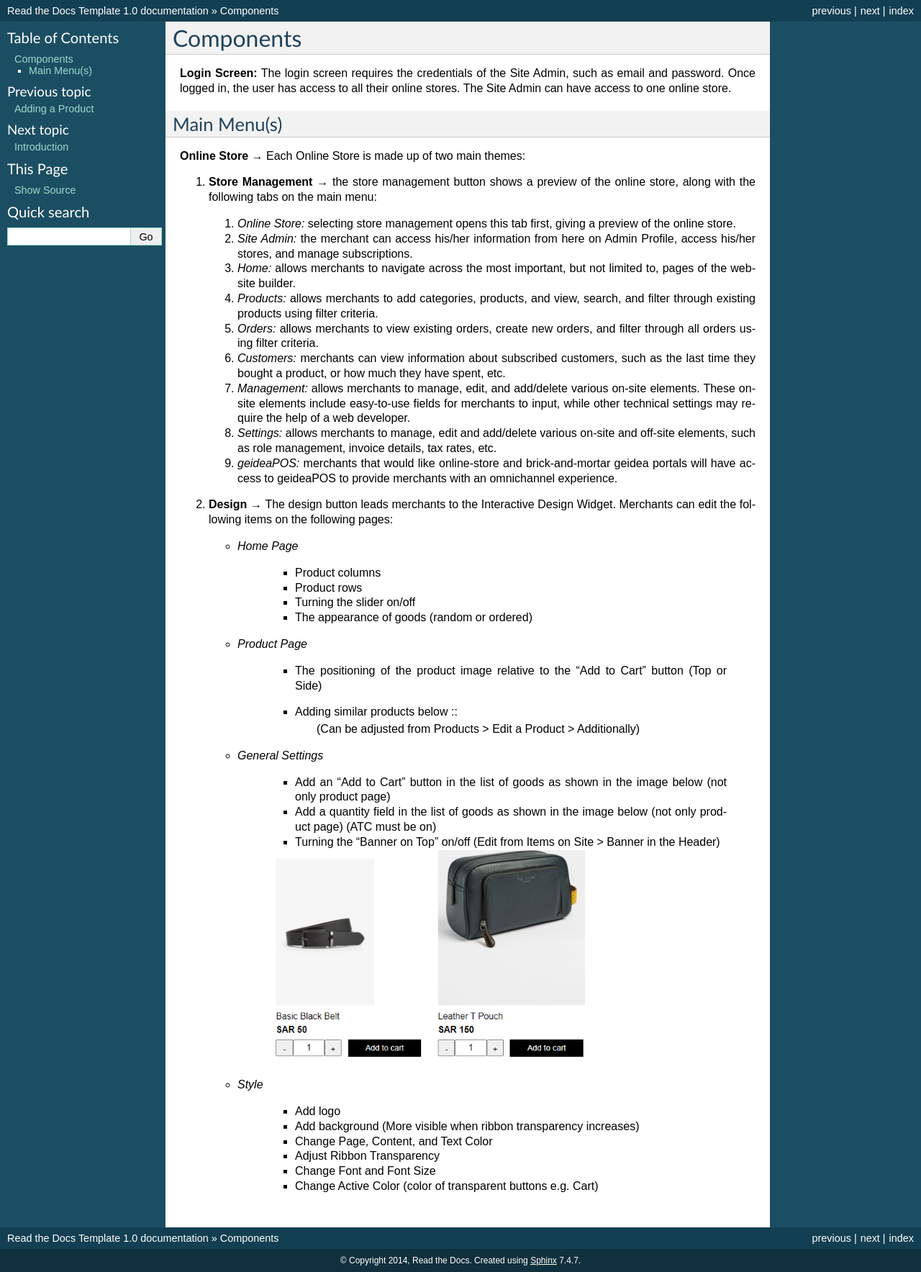
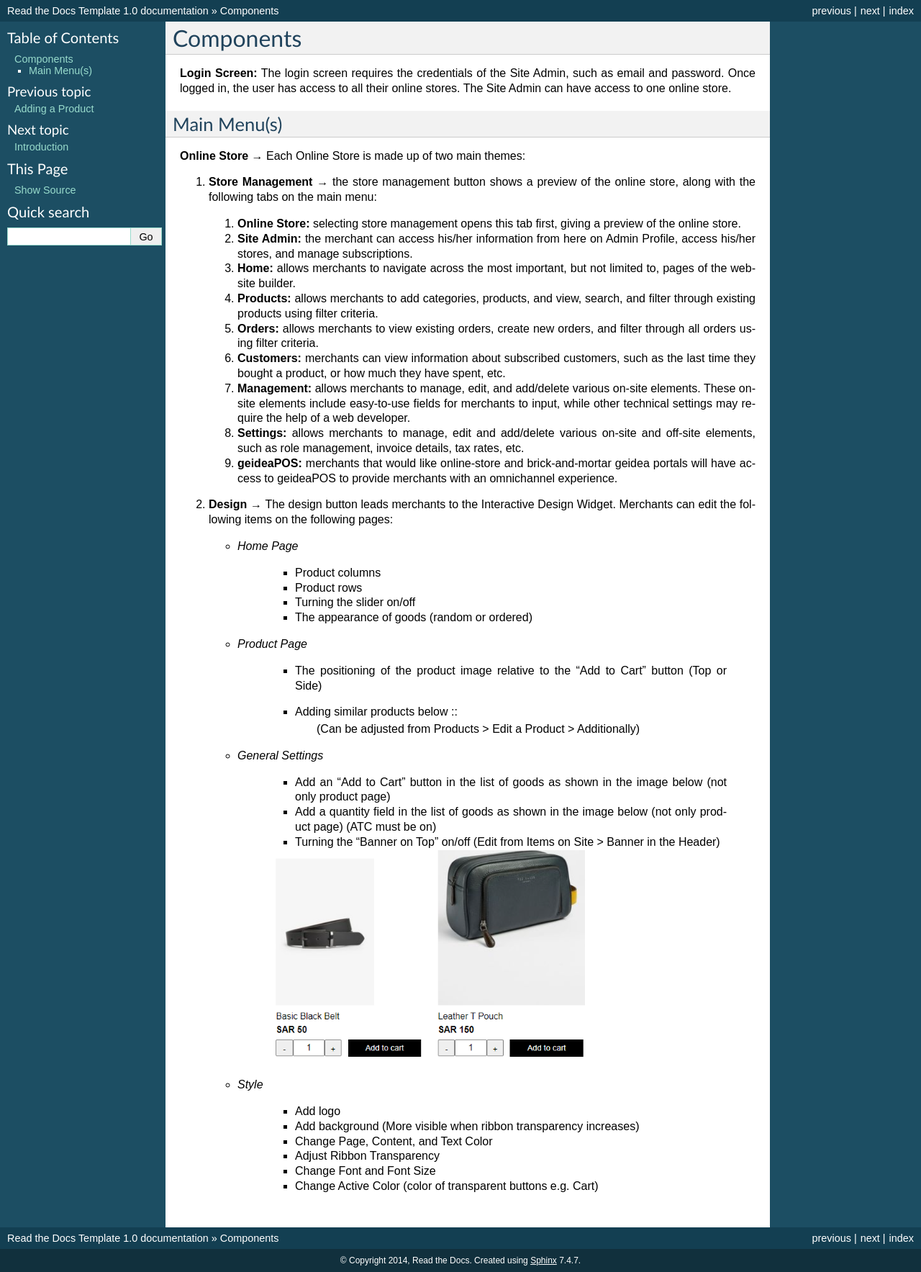
Before and after one commit to KhalilMayyasi/WBDocumentation, a Sphinx documentation site: the page built from docs/Components.rst, in a window 1280 px wide. Shown: the whole page at 72% size. Built offline with Sphinx 7.4.7, drawn with Linux system fonts in a browser that asks for light colours.

Commit message:
changed some list points from italic to bold

```diff
--- a/docs/Components.rst
+++ b/docs/Components.rst
@@ -11,15 +11,15 @@ Main Menu(s)
 
 #. **Store Management** → the store management button shows a preview of the online store, along with the following tabs on the main menu:
 
-   #. *Online Store:* selecting store management opens this tab first, giving a preview of the online store.
-   #. *Site Admin:* the merchant can access his/her information from here on Admin Profile, access his/her stores, and manage subscriptions.
-   #. *Home:* allows merchants to navigate across the most important, but not limited to, pages of the website builder.
-   #. *Products:* allows merchants to add categories, products, and view, search, and filter through existing products using filter criteria.
-   #. *Orders:* allows merchants to view existing orders, create new orders, and filter through all orders using filter criteria.
-   #. *Customers:* merchants can view information about subscribed customers, such as the last time they bought a product, or how much they have spent, etc.
-   #. *Management:* allows merchants to manage, edit, and add/delete various on-site elements. These on-site elements include easy-to-use fields for merchants to input, while other technical settings may require the help of a web developer.
-   #. *Settings:* allows merchants to manage, edit and add/delete various on-site and off-site elements, such as role management, invoice details, tax rates, etc.
-   #. *geideaPOS:* merchants that would like online-store and brick-and-mortar geidea portals will have access to geideaPOS to provide merchants with an omnichannel experience.
+   #. **Online Store:** selecting store management opens this tab first, giving a preview of the online store.
+   #. **Site Admin:** the merchant can access his/her information from here on Admin Profile, access his/her stores, and manage subscriptions.
+   #. **Home:** allows merchants to navigate across the most important, but not limited to, pages of the website builder.
+   #. **Products:** allows merchants to add categories, products, and view, search, and filter through existing products using filter criteria.
+   #. **Orders:** allows merchants to view existing orders, create new orders, and filter through all orders using filter criteria.
+   #. **Customers:** merchants can view information about subscribed customers, such as the last time they bought a product, or how much they have spent, etc.
+   #. **Management:** allows merchants to manage, edit, and add/delete various on-site elements. These on-site elements include easy-to-use fields for merchants to input, while other technical settings may require the help of a web developer.
+   #. **Settings:** allows merchants to manage, edit and add/delete various on-site and off-site elements, such as role management, invoice details, tax rates, etc.
+   #. **geideaPOS:** merchants that would like online-store and brick-and-mortar geidea portals will have access to geideaPOS to provide merchants with an omnichannel experience.
 
 #. **Design** → The design button leads merchants to the Interactive Design Widget. Merchants can edit the following items on the following pages:
 
```
